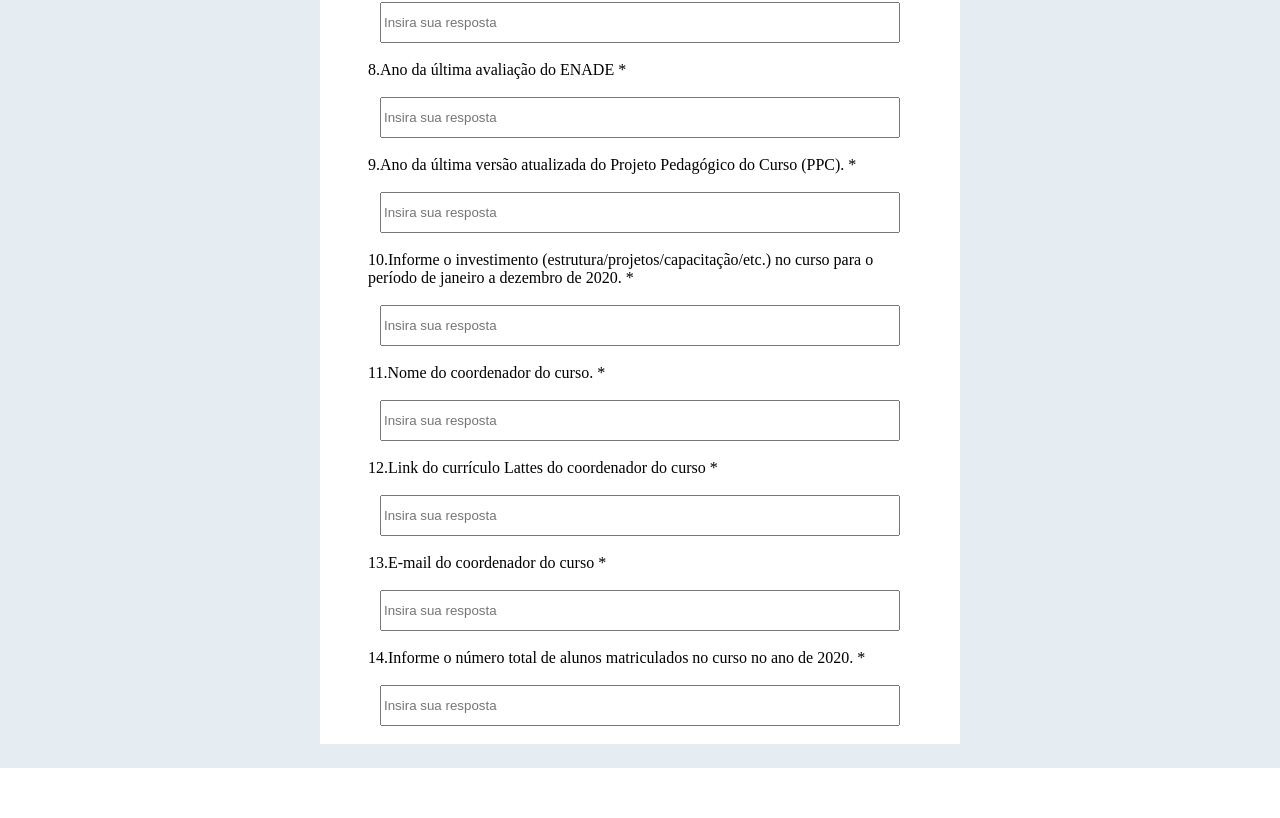
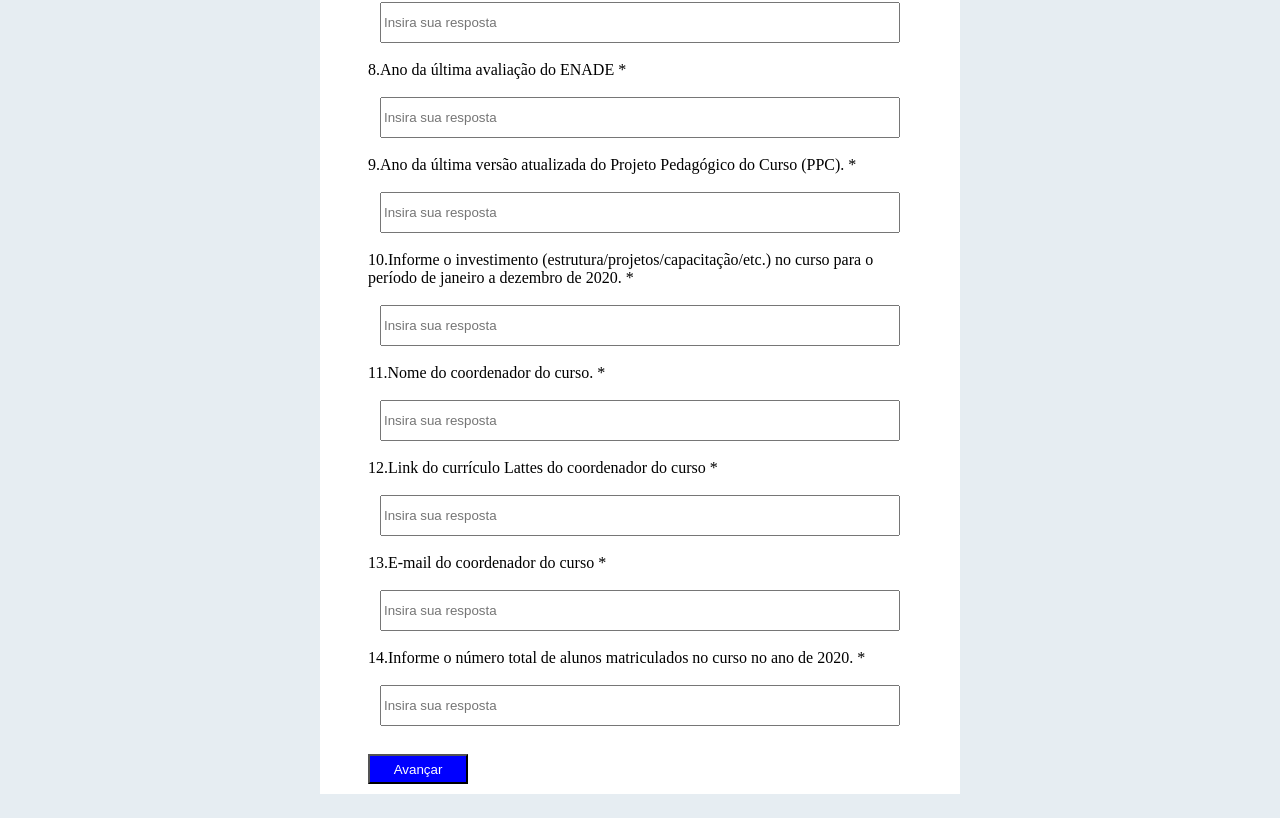
Before and after one commit to joaolucas2012/brazilian-education-monitor, a React (Create React App) app: page / in a window 1280 px wide. Shown: the part 815-1633 px from the top of the page. Before the commit the page ends 1583 px from the top, so only its background shows below. Built offline with nearby package versions, Linux system fonts and the light colour scheme.

Commit message:
feat: add button

```diff
--- /dev/null
+++ b/src/Components/Button/index.jsx
@@ -0,0 +1,15 @@
+import React from 'react';
+
+import './styles.css';
+
+const Button = ({title}) => {
+    return (
+        <div className="btn-container">
+            <button className="button">
+                {title}
+            </button>
+        </div>
+    );
+};
+
+export default Button;
--- /dev/null
+++ b/src/Components/Button/styles.css
@@ -0,0 +1,13 @@
+.btn-container{
+    display: flex;
+    align-items: left;
+    width: 85%;
+}
+
+.button{
+    margin: 10px 0;
+    background-color: rgb(0, 0, 255);
+    color: white;
+    width: 100px;
+    height: 30px;
+}
--- a/src/Pages/Formulary/index.jsx
+++ b/src/Pages/Formulary/index.jsx
@@ -4,6 +4,7 @@ import './styles.css';
 
 import Input from '../../Components/Input';
 import Select from '../../Components/Select';
+import Button from '../../Components/Button';
 import Container from '../../Components/Container';
 
 const Formulary = () => {
@@ -28,6 +29,7 @@ const Formulary = () => {
           <Input text="12.Link do currículo Lattes do coordenador do curso *" />
           <Input text="13.E-mail do coordenador do curso *" />
           <Input text="14.Informe o número total de alunos matriculados no curso no ano de 2020. *" />
+          <Button title="Avançar" />
         </Container>
     );
 };
```
